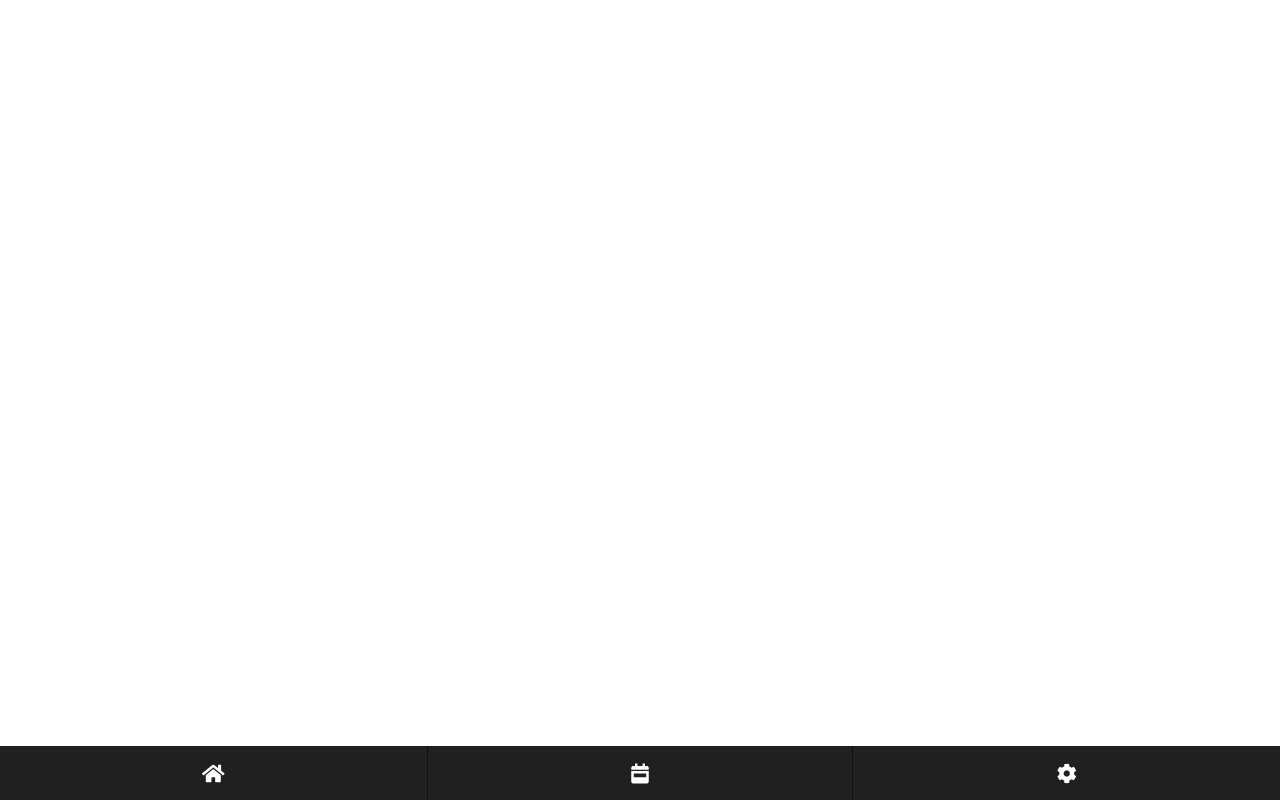
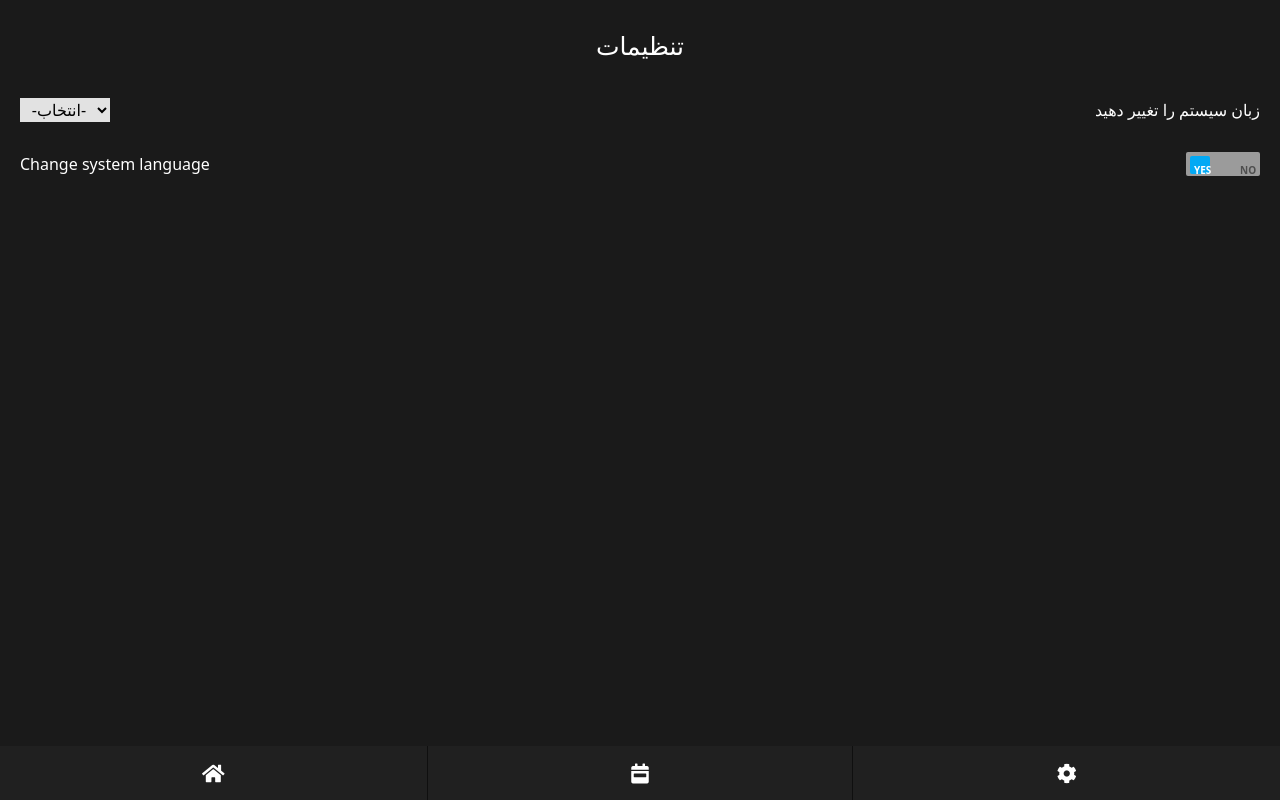
Before and after one commit to Mehdih77/Weather-App, a React (Create React App) app: page /settings in a window 1280 px wide. Built offline with nearby package versions, Linux system fonts and the light colour scheme.

Commit message:
hanlde change language in settings page with context

```diff
--- a/src/App.js
+++ b/src/App.js
@@ -11,7 +11,7 @@ export default function App() {
       <Layout>
         <Route exact path="/" component={Weather} />
         <Route exact path="/list" component={WeatherList} />
-        <Route exact path="/setting" component={Settings} />
+        <Route exact path="/settings" component={Settings} />
       </Layout>
     </Switch>
   );
--- /dev/null
+++ b/src/Context/SettingContext/SettingProvider.js
@@ -0,0 +1,39 @@
+import { createContext, useContext, useEffect, useState } from "react";
+
+const SettingStateContext = createContext();
+
+export function useSettingContext() {
+  const context = useContext(SettingStateContext);
+  if (!context) {
+    throw Error("Error In SettingStateContext");
+  }
+  return context;
+}
+
+export default function SettingProvider({ children }) {
+  const [englishLanguage, setEnglishLanguage] = useState(true);
+  const toggleLanguage = (value) => {
+    if (value === "english") {
+      setEnglishLanguage(true);
+    } else {
+      setEnglishLanguage(false);
+    }
+    localStorage.setItem("language", JSON.stringify(!englishLanguage));
+  };
+
+  useEffect(() => {
+    const lang = localStorage.getItem("language") === "true";
+    setEnglishLanguage(lang);
+  }, []);
+
+  const value = {
+    englishLanguage,
+    toggleLanguage,
+  };
+
+  return (
+    <SettingStateContext.Provider value={value}>
+      {children}
+    </SettingStateContext.Provider>
+  );
+}
--- a/src/Pages/Home/DisplayWeather.js
+++ b/src/Pages/Home/DisplayWeather.js
@@ -1,9 +1,12 @@
 import React from "react";
+import "./displayweather.css";
 import { useWeatherState } from "../../Context/WeatherProvider";
-import "./displayweather.css";
+import {useSettingContext} from '../../Context/SettingContext/SettingProvider';
 
 function DisplayWeather() {
   const { oneWeather: data } = useWeatherState();
+  const { englishLanguage } = useSettingContext();
+
 
   const iconurl =
     "http://openweathermap.org/img/w/" +
@@ -39,7 +42,7 @@ function DisplayWeather() {
                     <span>{data.main.humidity} %</span>
                   </td>
                   <td>
-                    <h4>Humidity</h4>
+                    <h4>{englishLanguage ? "Humidity" : "رطوبت"}</h4>
                   </td>
                 </tr>
                 <tr>
@@ -50,7 +53,7 @@ function DisplayWeather() {
                     </span>
                   </td>
                   <td>
-                    <h4>High/Low</h4>
+                    <h4>{englishLanguage ? "High/Low" : "بیشترین دما/کمترین دما"}</h4>
                   </td>
                 </tr>
                 <tr>
@@ -58,7 +61,7 @@ function DisplayWeather() {
                     <span>{Math.floor((data.wind.speed * 18) / 5)} km/hr</span>
                   </td>
                   <td>
-                    <h4>Wind</h4>
+                    <h4>{englishLanguage ? "Wind" : "سرعت وزش باد"}</h4>
                   </td>
                 </tr>
                 <tr>
@@ -66,7 +69,7 @@ function DisplayWeather() {
                     <span>{data.main.pressure} hPa</span>
                   </td>
                   <td>
-                    <h4>Pressure</h4>
+                    <h4>{englishLanguage ? "Pressure" : "فشار هوا"}</h4>
                   </td>
                 </tr>
                 <tr>
@@ -79,7 +82,7 @@ function DisplayWeather() {
                     </span>
                   </td>
                   <td>
-                    <h4>Sunset</h4>
+                    <h4>{englishLanguage ? "Sunset" : "غروب آفتاب"}</h4>
                   </td>
                 </tr>
                 <tr>
@@ -92,7 +95,7 @@ function DisplayWeather() {
                     </span>
                   </td>
                   <td>
-                    <h4>Sunrise</h4>
+                    <h4>{englishLanguage ? "Sunrise" : "طلوع آفتاب"}</h4>
                   </td>
                 </tr>
               </table>
--- /dev/null
+++ b/src/Pages/Settings/Settings.css
@@ -0,0 +1,30 @@
+.setting_page {
+  background-color: #1a1a1a;
+  position: relative;
+  min-height: 100vh;
+}
+.setting_page h3 {
+  color: #fff;
+  font-size: 25px;
+  text-align: center;
+  padding-top: 30px;
+  text-transform: uppercase;
+}
+.setting_page label {
+  color: #fff;
+  font-size: 16px;
+  text-align: center;
+  padding-top: 30px;
+}
+.setting_page_language {
+  display: flex;
+  justify-content: space-between;
+  margin: 0 20px;
+}
+.setting_page_language select {
+  background-color: rgb(226, 226, 226);
+  width: 90px;
+  text-align: center;
+  outline: none;
+  border: none;
+}
--- a/src/Pages/Settings/Settings.js
+++ b/src/Pages/Settings/Settings.js
@@ -1,7 +1,39 @@
+import ToggleBtn from "../../components/ToggleBtn/ToggleBtn";
+import { useSettingContext } from "../../Context/SettingContext/SettingProvider";
+import "./Settings.css";
+
 export default function Settings() {
-    return (
-        <div>
+  const { toggleLanguage, englishLanguage } = useSettingContext();
 
-        </div>
-    )
+  return (
+    <section className="setting_page">
+      <h3>{englishLanguage ? "Settings" : "تنظیمات"}</h3>
+      <label className="setting_page_language">
+        {englishLanguage ? (
+          <>
+            Change system language
+            <select onChange={(e) => toggleLanguage(e.target.value)}>
+              <option value="english">-Select-</option>
+              <option value="english">English</option>
+              <option value="persian">Persian</option>
+            </select>
+          </>
+        ) : (
+          <>
+            <select onChange={(e) => toggleLanguage(e.target.value)}>
+              <option value="english">-انتخاب-</option>
+              <option value="english">انگلیسی</option>
+              <option value="persian">فارسی</option>
+            </select>
+            زبان سیستم را تغییر دهید
+          </>
+        )}
+      </label>
+
+      <label className="setting_page_language">
+        Change system language
+        <ToggleBtn />
+      </label>
+    </section>
+  );
 }
--- a/src/Pages/WeatherList/WeatherList.js
+++ b/src/Pages/WeatherList/WeatherList.js
@@ -1,16 +1,18 @@
+import "./WeatherList.css";
 import { useWeatherState } from "../../Context/WeatherProvider";
-import "./WeatherList.css";
+import {useSettingContext} from '../../Context/SettingContext/SettingProvider';
 import rain from '../../images/rain.png';
 
 export default function WeatherList() {
+
+  const { englishLanguage } = useSettingContext();
   const { allWeather: data } = useWeatherState();
 
   const showList = data.list?.map((item) => {
-    const iconurl =
-      "http://openweathermap.org/img/w/" + `${item.weather[0]?.icon}` + ".png";
+    const iconurl =`http://openweathermap.org/img/w/${item.weather[0]?.icon}.png`;
 
     return (
-      <div className="weather_wrapper">
+      <div key={item.dt} className="weather_wrapper">
         <div className="weather_wrapper_time">
           <p>{item.dt_txt.split(",").join().slice(0, 10)}</p>
           <p><i className="far fa-clock"></i>{item.dt_txt.split(",").join().slice(10, 16)}</p>
@@ -29,7 +31,7 @@ export default function WeatherList() {
   });
 
   return <section className='weather_list_page'>
-      <h3>Forecast Report</h3>
+      <h3>{englishLanguage ? "Forecast Report" : "پیش بینی هواشناسی"}</h3>
       <img className='weather_list_page_img' src={rain} alt='Forecast Report' />
       {showList}
       </section>;
--- a/src/components/Search/SearchInput.js
+++ b/src/components/Search/SearchInput.js
@@ -1,13 +1,13 @@
-import { useState } from 'react';
-import './SearchInput.css';
-import { useWeatherDispatch } from '../../Context/WeatherProvider';
-import { fetchWeatherAll, fetchWeatherOne } from '../../api/fetchWeather';
-
+import { useState } from "react";
+import "./SearchInput.css";
+import { useWeatherDispatch } from "../../Context/WeatherProvider";
+import { fetchWeatherAll, fetchWeatherOne } from "../../api/fetchWeather";
+import { useSettingContext } from "../../Context/SettingContext/SettingProvider";
 
 export default function SearchInput() {
-
   const [query, setQuery] = useState("");
   const dispatch = useWeatherDispatch();
+  const { englishLanguage } = useSettingContext();
 
   async function weatherData(e) {
     e.preventDefault();
@@ -15,22 +15,21 @@ export default function SearchInput() {
     const allData = await fetchWeatherAll(query);
     dispatch({
       type: "GET_ONEWEATHER",
-          payload: data
-      })
+      payload: data,
+    });
     dispatch({
       type: "GET_ALLWEATHER",
-          payload: allData
-      })
-      setQuery('');
+      payload: allData,
+    });
+    setQuery("");
   }
-
 
   return (
     <form>
       <label>
         <input
           type="text"
-          placeholder="City"
+          placeholder={englishLanguage ? "City" : "جستجوی نام شهر(انگلیسی)"}
           value={query}
           onChange={(e) => setQuery(e.target.value)}
           autoComplete="off"
--- /dev/null
+++ b/src/components/ToggleBtn/ToggleBtn.css
@@ -0,0 +1,120 @@
+.toggle-button-cover {
+  display: table-cell;
+  position: relative;
+  /* width: 200px; */
+  /* height: 140px; */
+  /* margin-top: 20px; */
+}
+.button-cover:before {
+  /* counter-increment: button-counter; */
+  /* content: counter(button-counter); */
+  position: absolute;
+  right: 0;
+  bottom: 0;
+  color: #d7e3e3;
+  font-size: 12px;
+  line-height: 1;
+  padding: 5px;
+}
+
+.button-cover,
+.knobs,
+.layer {
+  /* position: absolute; */
+  /* top: 0; */
+  /* right: 0; */
+  /* bottom: 0; */
+  /* left: 0; */
+}
+
+.button {
+  /* position: relative; */
+  /* top: 50%; */
+  width: 74px;
+  /* height: 36px; */
+  /* margin: -20px auto 0 auto; */
+  overflow: hidden;
+  background-color: rgb(155, 155, 155);
+}
+
+.button.r,
+.button.r .layer {
+  /* border-radius: 100px; */
+}
+
+.button.b2 {
+  border-radius: 2px;
+}
+
+.checkbox {
+  /* position: relative; */
+  /* width: 100%; */
+  /* height: 100%; */
+  /* padding: 0; */
+  /* margin: 0; */
+  opacity: 0;
+  cursor: pointer;
+  /* z-index: 3; */
+}
+
+.knobs {
+  /* z-index: 2; */
+}
+
+.layer {
+  /* width: 100%; */
+  /* background-color: #ebf7fc; */
+  /* transition: 1.3s ease all; */
+  /* z-index: 1; */
+}
+#button-10 .knobs:before,
+#button-10 .knobs:after,
+#button-10 .knobs span {
+  position: absolute;
+  top: 4px;
+  width: 20px;
+  height: 10px;
+  font-size: 10px;
+  font-weight: bold;
+  text-align: center;
+  line-height: 1;
+  padding: 9px 4px;
+  border-radius: 2px;
+  transition: 0.3s ease all;
+}
+
+#button-10 .knobs:before {
+  content: "";
+  left: 4px;
+  background-color: #03a9f4;
+}
+
+#button-10 .knobs:after {
+  content: "NO";
+  right: 4px;
+  color: #4e4e4e;
+}
+
+#button-10 .knobs span {
+  display: inline-block;
+  left: 4px;
+  color: #fff;
+  z-index: 1;
+}
+
+#button-10 .checkbox:checked + .knobs span {
+  color: #4e4e4e;
+}
+
+#button-10 .checkbox:checked + .knobs:before {
+  left: 42px;
+  background-color: #f44336;
+}
+
+#button-10 .checkbox:checked + .knobs:after {
+  color: #fff;
+}
+
+#button-10 .checkbox:checked ~ .layer {
+  background-color: #fcebeb;
+}
--- /dev/null
+++ b/src/components/ToggleBtn/ToggleBtn.js
@@ -0,0 +1,17 @@
+import "./ToggleBtn.css";
+
+export default function ToggleBtn() {
+  return (
+    <div class="toggle-button-cover">
+      <div class="button-cover">
+        <div class="button b2" id="button-10">
+          <input type="checkbox" class="checkbox" />
+          <div class="knobs">
+            <span>YES</span>
+          </div>
+          <div class="layer"></div>
+        </div>
+      </div>
+    </div>
+  );
+}
--- a/src/index.js
+++ b/src/index.js
@@ -4,14 +4,17 @@ import App from "./App";
 import "./index.css";
 import { BrowserRouter as Router } from "react-router-dom";
 import WeatherProvider from "./Context/WeatherProvider";
+import SettingProvider from "./Context/SettingContext/SettingProvider";
 
 ReactDOM.render(
   <React.StrictMode>
+    <SettingProvider>
     <WeatherProvider>
       <Router>
         <App />
       </Router>
     </WeatherProvider>
+    </SettingProvider>
   </React.StrictMode>,
   document.getElementById("root")
 );
```
Also changed, not shown: src/Context/WeatherProvider.js (line endings or trailing spaces). Lines whose indentation alone changed are shown as unchanged.
